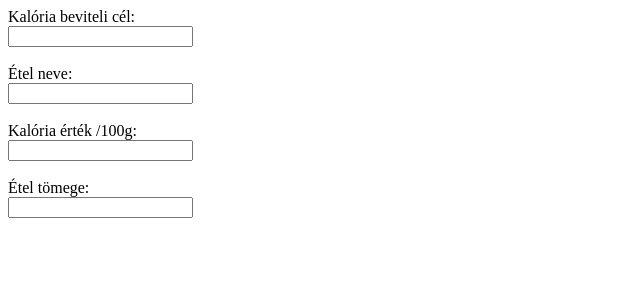
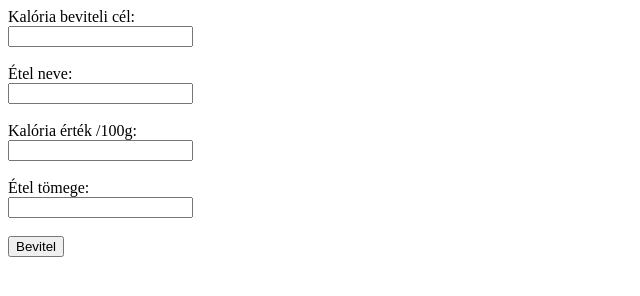
Before and after one commit to Moha0170/kaloria, a website: page public/index.html in a window 1280 px wide. Shown: the whole page, without its empty margins (0-640 px from the left). Drawn offline with Linux system fonts and the light colour scheme.

Commit message:
Input elemek egy form containerbe helyezése + gomb hozzáadása

```diff
--- a/public/index.html
+++ b/public/index.html
@@ -8,6 +8,7 @@
     <title>Kalóriaszámítás</title>
 </head>
 <body>
+    <form>
         <label for="cel">Kalória beviteli cél:</label><br>
         <input type="number" id="cel"><br><br>
 
@@ -18,7 +19,10 @@
         <input type="number" id="kaloriaszaz"><br><br>
 
         <label for="tomeg">Étel tömege:</label><br>
-    <input type="number" id="tomeg"><br>
+        <input type="number" id="tomeg"><br><br>
+
+        <input type="submit" name="submit" value="Bevitel">
+    </form>
 
 </body>
 </html>
```
Lines whose indentation alone changed are shown as unchanged.
